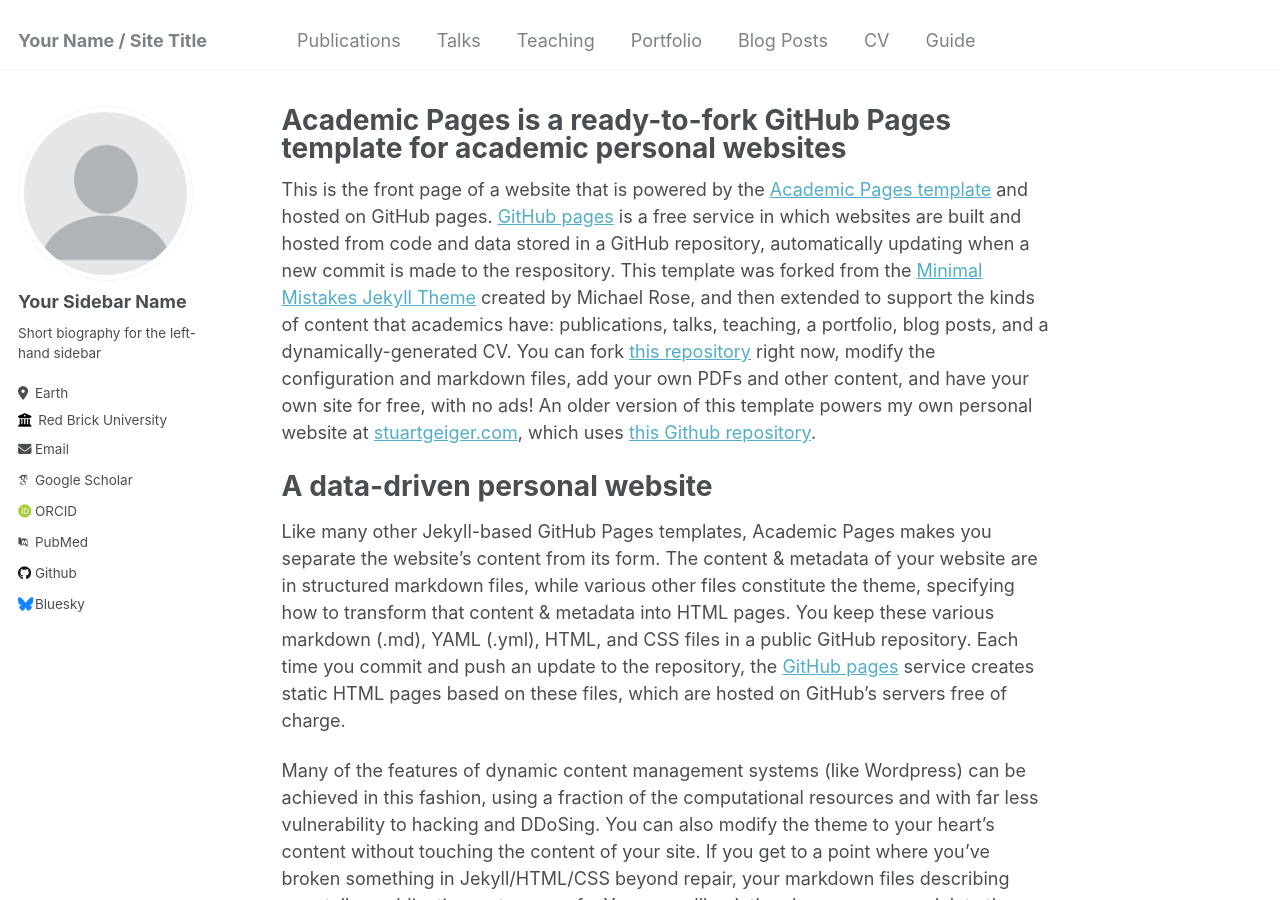
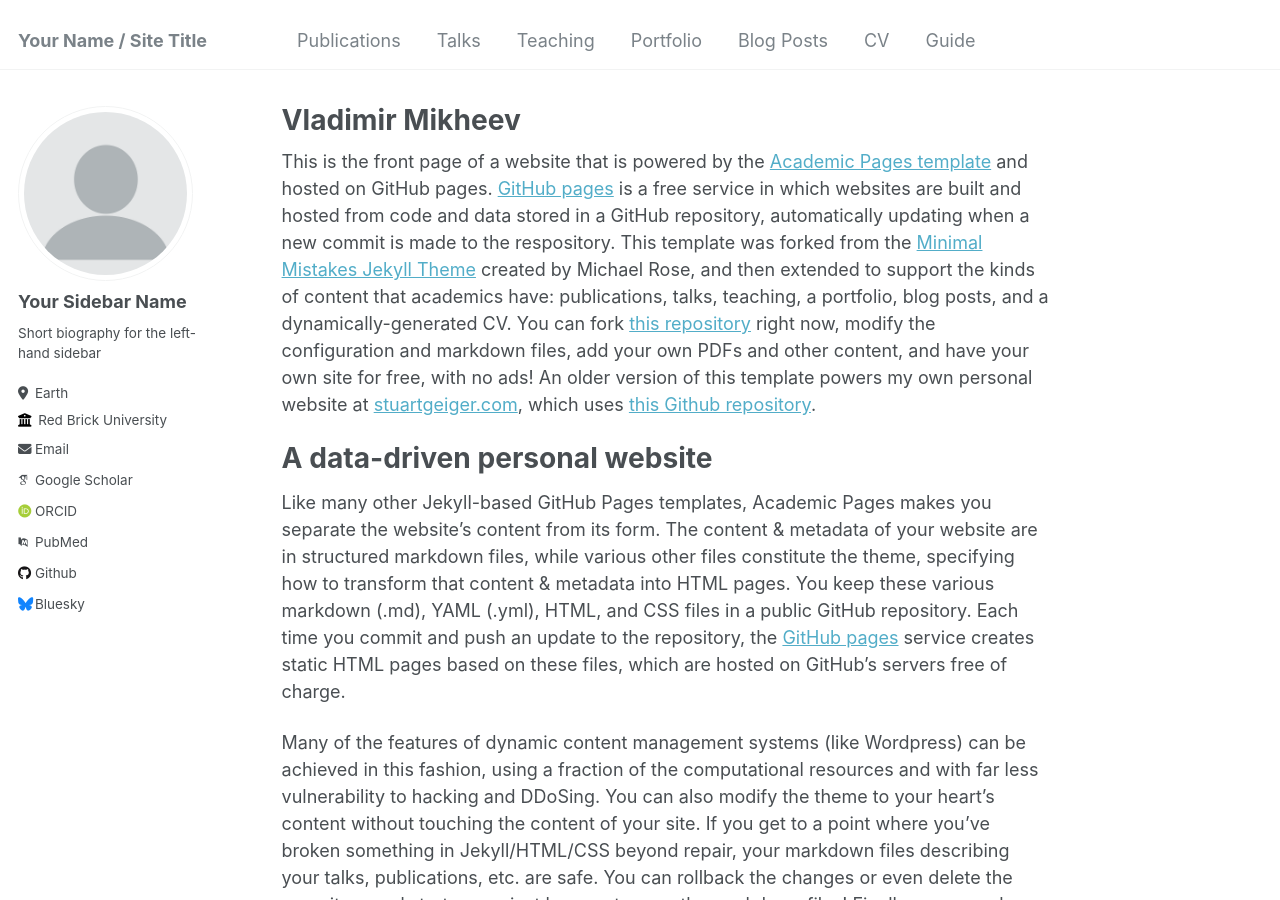
Before and after one commit to vladdez/MIkheev, a Jekyll site: the page built from _pages/about.md, in a window 1280 px wide and 900 px high. Built offline with Jekyll 4.4.1, drawn with Linux system fonts in a browser that asks for light colours; some web fonts are replaced.

Commit message:
Update about.md

```diff
--- a/_pages/about.md
+++ b/_pages/about.md
@@ -1,6 +1,6 @@
 ---
 permalink: /
-title: "Academic Pages is a ready-to-fork GitHub Pages template for academic personal websites"
+title: "Vladimir Mikheev"
 author_profile: true
 redirect_from:
   - /about/
```
